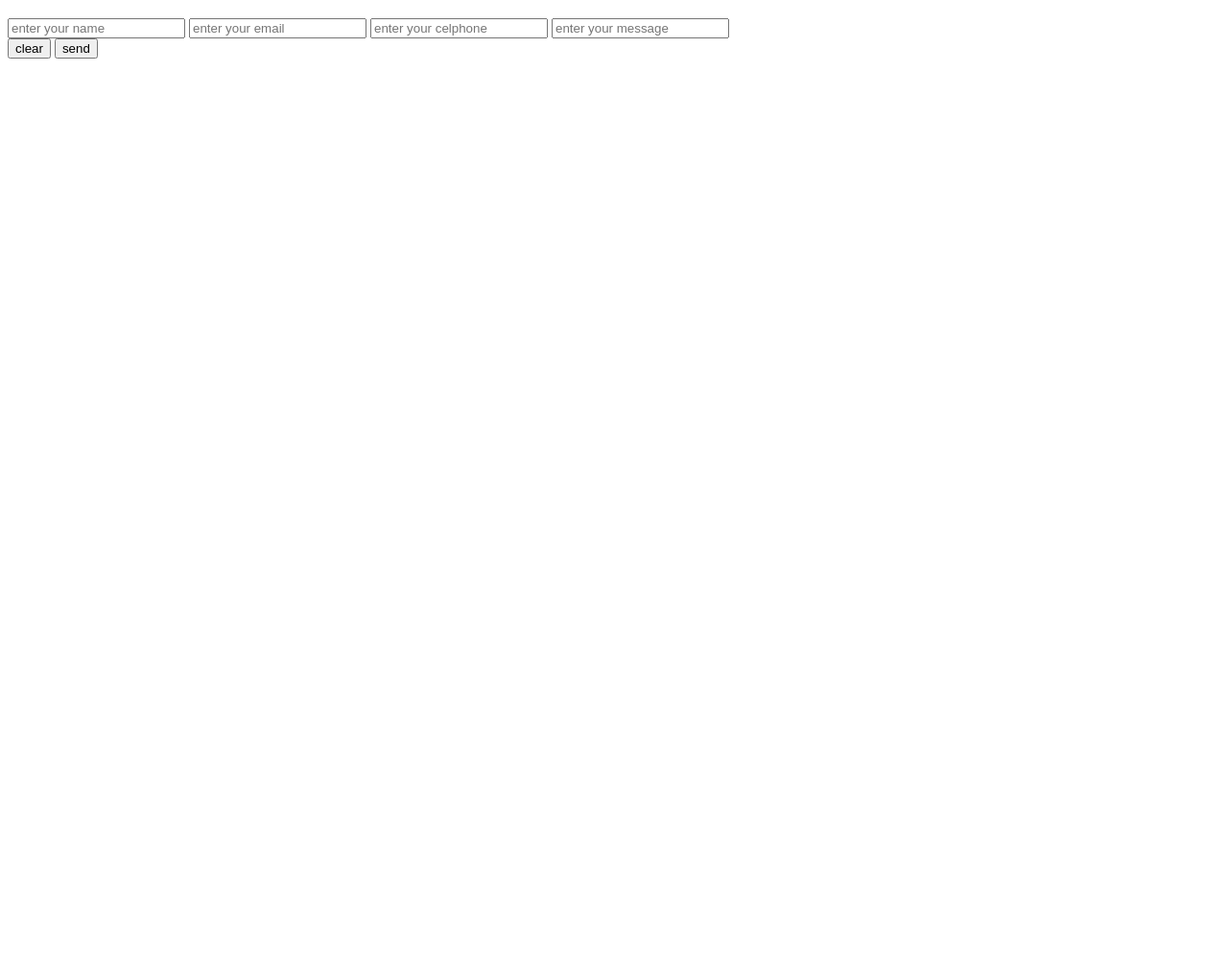
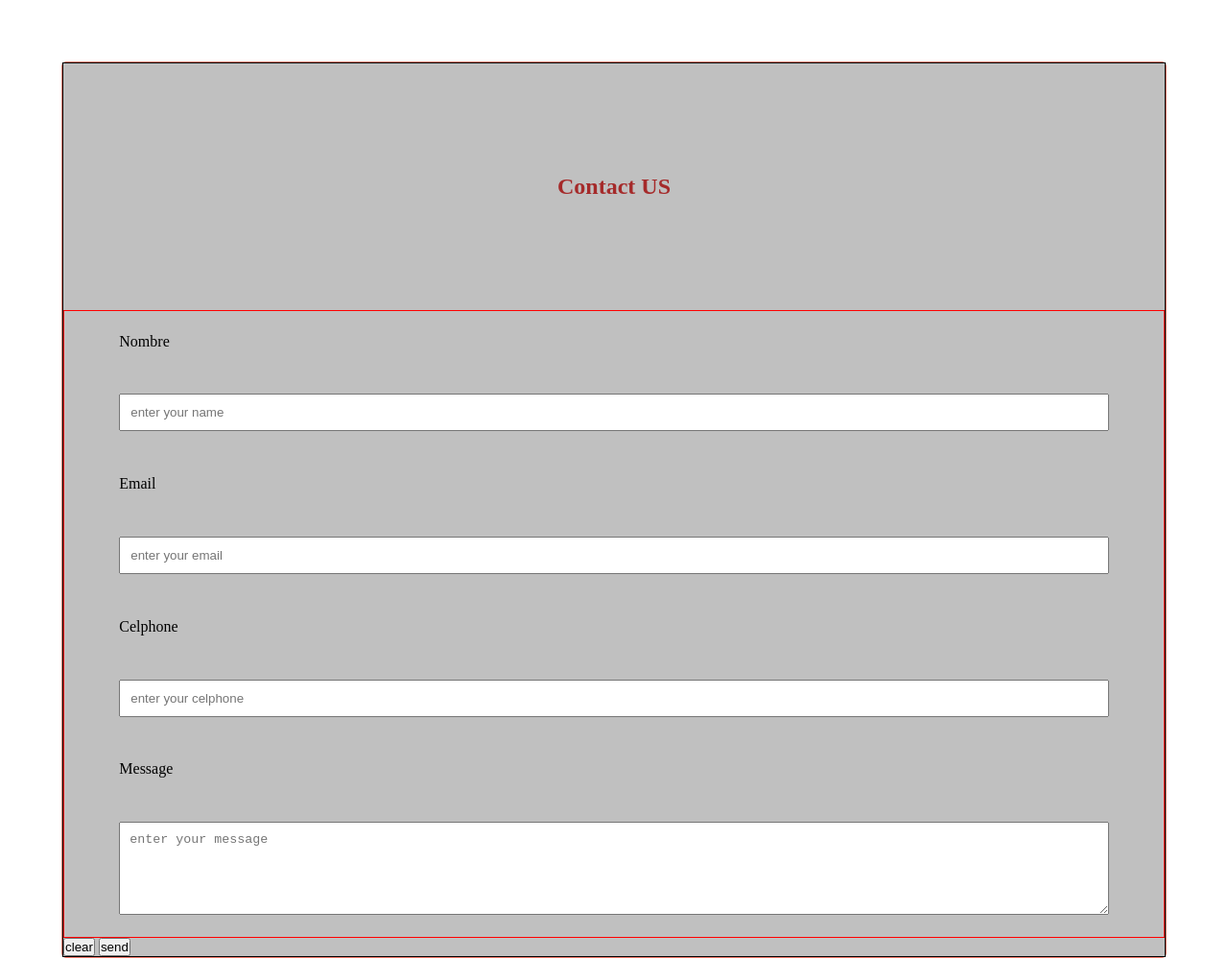
Before and after one commit to tomas-coding/Agencia-de-comunicaci-n-pol-tica, a plain HTML site: page index.html in a window 1280 px wide. Shown: the whole page at 96% size. Before the commit the page ends 800 px from the top, so only its background shows below. Drawn offline with Linux system fonts and the light colour scheme.

Commit message:
form initial structure

```diff
--- a/index.html
+++ b/index.html
@@ -1,35 +1,54 @@
 <!DOCTYPE html>
 <html lang="en">
   <head>
-    <meta charset="UTF-8">
-    <meta http-equiv="X-UA-Compatible" content="IE=edge">
-    <meta name="viewport" content="width=device-width, initial-scale=1.0">
-    <link rel="stylesheet" href="./styles/styles.css">
+    <meta charset="UTF-8" />
+    <meta http-equiv="X-UA-Compatible" content="IE=edge" />
+    <meta name="viewport" content="width=device-width, initial-scale=1.0" />
+    <link rel="stylesheet" href="./styles/styles.css" />
     <title>Agencia de comunicación política</title>
   </head>
   <body>
-
-
-
-
-
-
-
-
-
-
-
-
-
     <!-- INICIO formulario de contacto - desarrollo por jorge. -->
     <section id="formContainer">
-    <form action="">
-            <h3 id="formTitle"></h3>
+      <form action="" id="form">
+        <h3 id="formTitle">Contact US</h3>
         <div id="formFieldContainer">
-                <label for=""><input type="text" name="" id="" placeholder="enter your name"></label>
-                <label for=""><input type="email" name="" id="" placeholder="enter your email"></label>
-                <label for=""><input type="tel" name="" id="" placeholder="enter your celphone"></label>
-                <label for=""><input type="text" name="" id="" placeholder="enter your message"></label>
+          <label class="formBlocks formLabels" for="inputNombre">Nombre</label>
+          <input
+            class="formBlocks formImputs"
+            type="text"
+            name="inputNombre"
+            id="inputNombre"
+            placeholder="enter your name"
+          />
+          <label class="formBlocks formLabels" for="inputEmail">Email</label
+          ><input
+            class="formBlocks formImputs"
+            type="email"
+            name="inputEmail"
+            id="inputEmail"
+            placeholder="enter your email"
+          />
+          <label class="formBlocks formLabels" for="inputCelphone"
+            >Celphone</label
+          >
+          <input
+            class="formBlocks formImputs"
+            type="tel"
+            name="inputCelphone"
+            id="inputCelphone"
+            placeholder="enter your celphone"
+          />
+          <label class="formBlocks formLabels" for="inputMessage"
+            >Message</label>
+          <textarea
+            class="formBlocks formImputs"
+            type="text"
+            name="inputMessage"
+            id="inputMessage"
+            cols="50"
+            rows="5"
+            placeholder="enter your message"></textarea>
         </div>
         <div id="formButtonsContainer">
           <button>clear</button>
@@ -38,6 +57,5 @@
       </form>
     </section>
     <!-- FIN formulario de contacto - desarrollo por jorge. -->
-
   </body>
 </html>
--- a/styles/styles.css
+++ b/styles/styles.css
@@ -0,0 +1,51 @@
+* {
+    padding: 0;
+    margin: 0;
+    box-sizing: border-box;
+    /* background-color: turquoise; */
+}
+
+
+
+#formContainer {
+    width: 90%;
+    margin: 5%;
+    border: 1px solid salmon;
+    border-radius: 5px;
+    background-color: silver;
+}
+
+#form {
+    display: flex;
+    flex-direction: column;
+    border: 1px solid;
+
+}
+
+#formTitle {
+    margin: 10%;
+    text-align: center;
+    color: brown;
+    font-size: 1.5em;
+    font-weight: 600;
+
+}
+
+#formFieldContainer {
+    display: flex;
+    flex-direction: column;
+    align-items: center;
+    border: 1px solid red;
+}
+
+.formBlocks {
+    display: block;
+    width: 90%;
+    margin-top: 2%;
+    margin-bottom: 2%;
+}
+
+
+.formImputs {
+    padding: 10px;
+}
```
Lines whose indentation alone changed are shown as unchanged.
